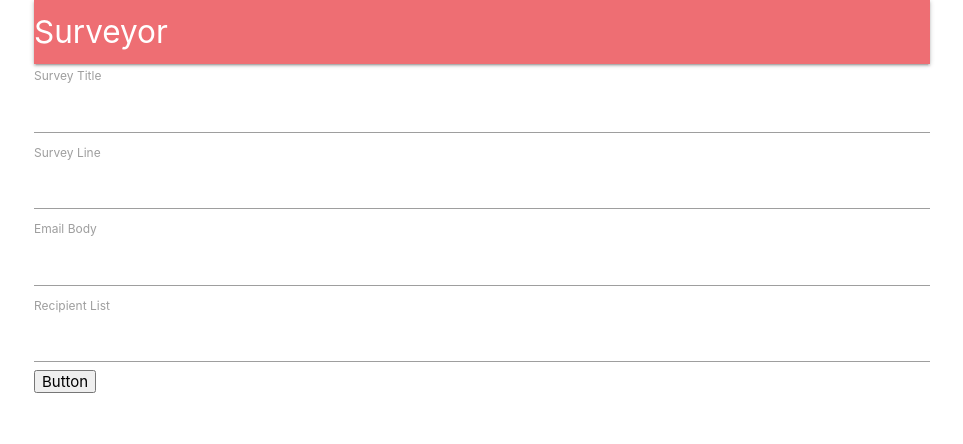
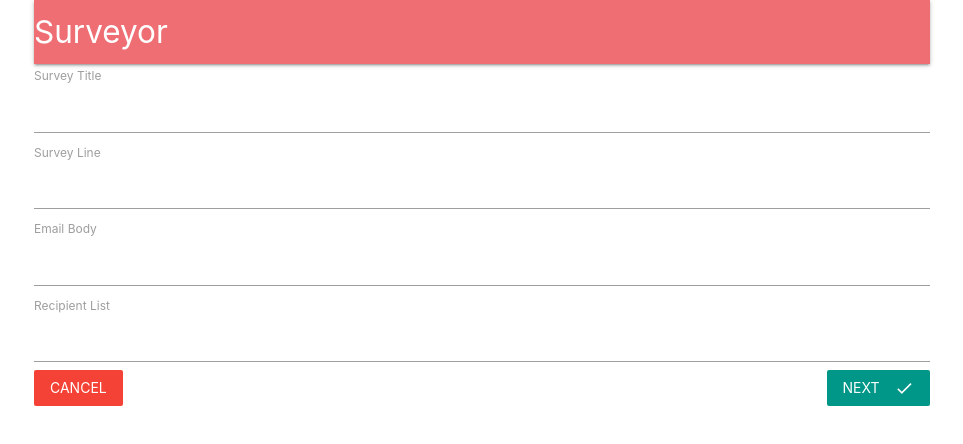
Before and after one commit to seanpara/Surveyor, a React (Create React App) app in the folder client/: page /surveys/new in a window 1280 px wide. Shown: the top 444 px of the page, without its empty margins (158-1121 px from the left). Built offline with nearby package versions, Linux system fonts and the light colour scheme; no server answers.

Commit message:
styled form and added cancel button functionality

```diff
--- a/client/src/components/App.js
+++ b/client/src/components/App.js
@@ -15,16 +15,14 @@
 
   render() {
     return (
-      <div className="container">
         <BrowserRouter>
-          <div>
+          <div className="container">
             <Header />
             <Route exact path="/" component={Landing} />
             <Route exact path="/surveys" component={Dashboard} />
             <Route path="/surveys/new" component={SurveyNew} />
           </div>
         </BrowserRouter>
-      </div>
     );
   } // end of render method
 } // end of App component class
--- a/client/src/components/surveys/SurveyForm.js
+++ b/client/src/components/surveys/SurveyForm.js
@@ -1,6 +1,7 @@
 import _ from "lodash";
 import React, { Component } from "react";
 import { reduxForm, Field } from "redux-form";
+import { Link } from "react-router-dom"
 import SurveyField from "./SurveyField";
 
 const FIELDS = [
@@ -21,7 +22,16 @@
       <div>
         <form onSubmit={this.props.handleSubmit(values => console.log(values))}>
           {this.renderFields()}
-          <button type="submit">Button</button>
+          <Link to="/surveys" style={{color: "white", backgroundColor: "#ee6e73"}} className="red btn-flat white-text">
+            Cancel
+          </Link>
+          <button
+            type="submit"
+            className="teal btn-flat right white-text"
+          >
+            Next
+            <i className="material-icons right">done</i>
+          </button>
         </form>
       </div>
     );
```
